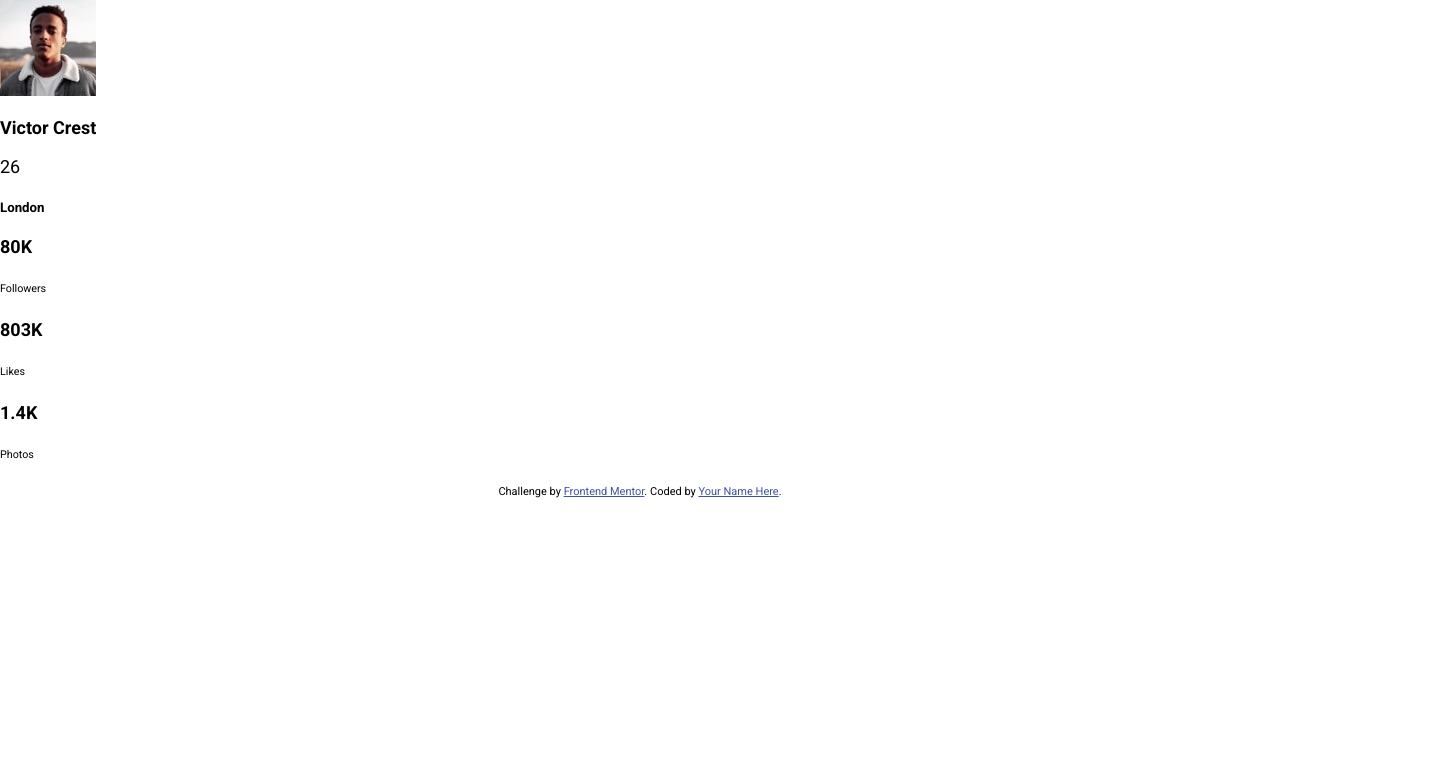
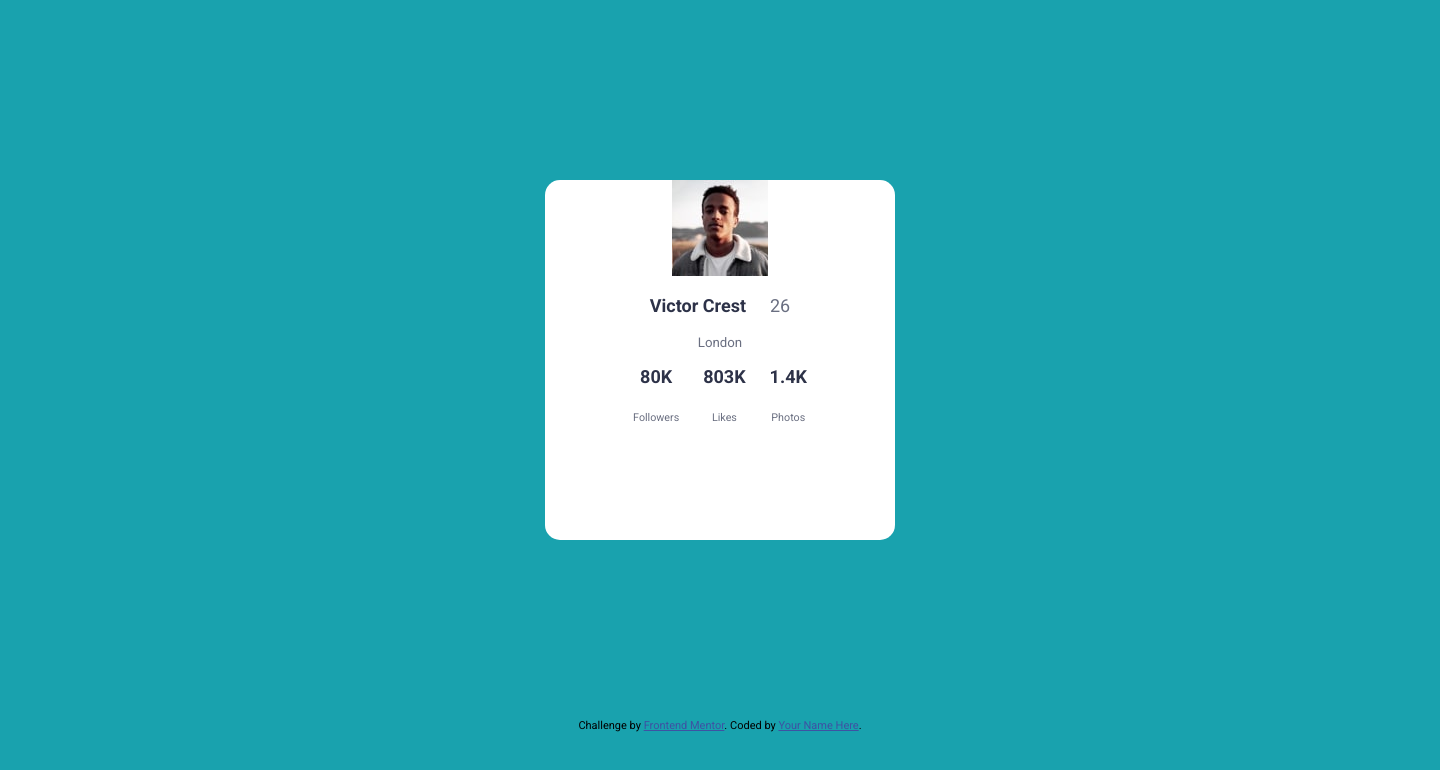
Before and after one commit to AliceAndree/profile-card-component, a plain HTML site: page index.html in a window 1280 px wide. Shown: the whole page, 1440 px wide, since content can reach past the window. Drawn offline with Linux system fonts and the light colour scheme.

Commit message:
css update + html correction

```diff
--- a/index.html
+++ b/index.html
@@ -18,19 +18,36 @@
 </head>
 <body>
   <div class="container">
+
+    <div class="info">
       <img class="avatar" src="./images/image-victor.jpg">
+
+      <ul class="inline">
+        <li>
           <h3 class="username">Victor Crest</h3>
+        </li>
+        <li>
           <h3 class="age">26</h3>
-  <h5 class="hometown">London</h6>
+        </li>
+      </ul>
+      <br>
+      <h5 class="hometown">London</h5>
+    </div>
 
+    <ul class="inline">
+      <li>
         <h3 class="amount">80K</h3>
         <h6 class="tag">Followers</h6>
-
+      </li>
+      <li>
         <h3 class="amount">803K</h3>
         <h6 class="tag">Likes</h6>
-
+      </li>
+      <li>
         <h3 class="amount">1.4K</h3>
         <h6 class="tag">Photos</h6>
+      </li>
+    </ul>
   </div>
   <div class="attribution">
     Challenge by <a href="https://www.frontendmentor.io?ref=challenge" target="_blank">Frontend Mentor</a>.
--- a/style.css
+++ b/style.css
@@ -1,18 +1,50 @@
 @import url('https://fonts.googleapis.com/css2?family=Roboto:wght@400;700&display=swap');
 
 body {
+    width: 1440px;
     font-family: 'Roboto', sans-serif;
+    background-color: hsl(185, 75%, 39%);
+}
+
+.container {
+    width: 350px;
+    height: 360px;
+    margin: 180px auto ;
+    background-color: white;
+    text-align: center;
+    border-radius: 15px;
 }
 
 h3 {
     font-size: 18px;
     font-weight: 700;
+    color: hsl(229, 23%, 23%);
+    margin: 0 auto;
+}
+
+h5 {
+    font-weight: 400;
+    color: hsl(227, 10%, 46%);
+    margin: 0;
 }
 
 h6 {
     font-weight: 400;
+    color: hsl(227, 10%, 46%);
+}
+
+.inline{
+    padding-inline-start: 0;
+    margin-bottom: 0;
+}
+
+.inline li {
+    display: inline-block;
+    text-align: center;
+    padding: 0 10px;
 }
 
 .age {
     font-weight: 400;
+    color: hsl(227, 10%, 46%);
 }
```
Lines whose indentation alone changed are shown as unchanged.
